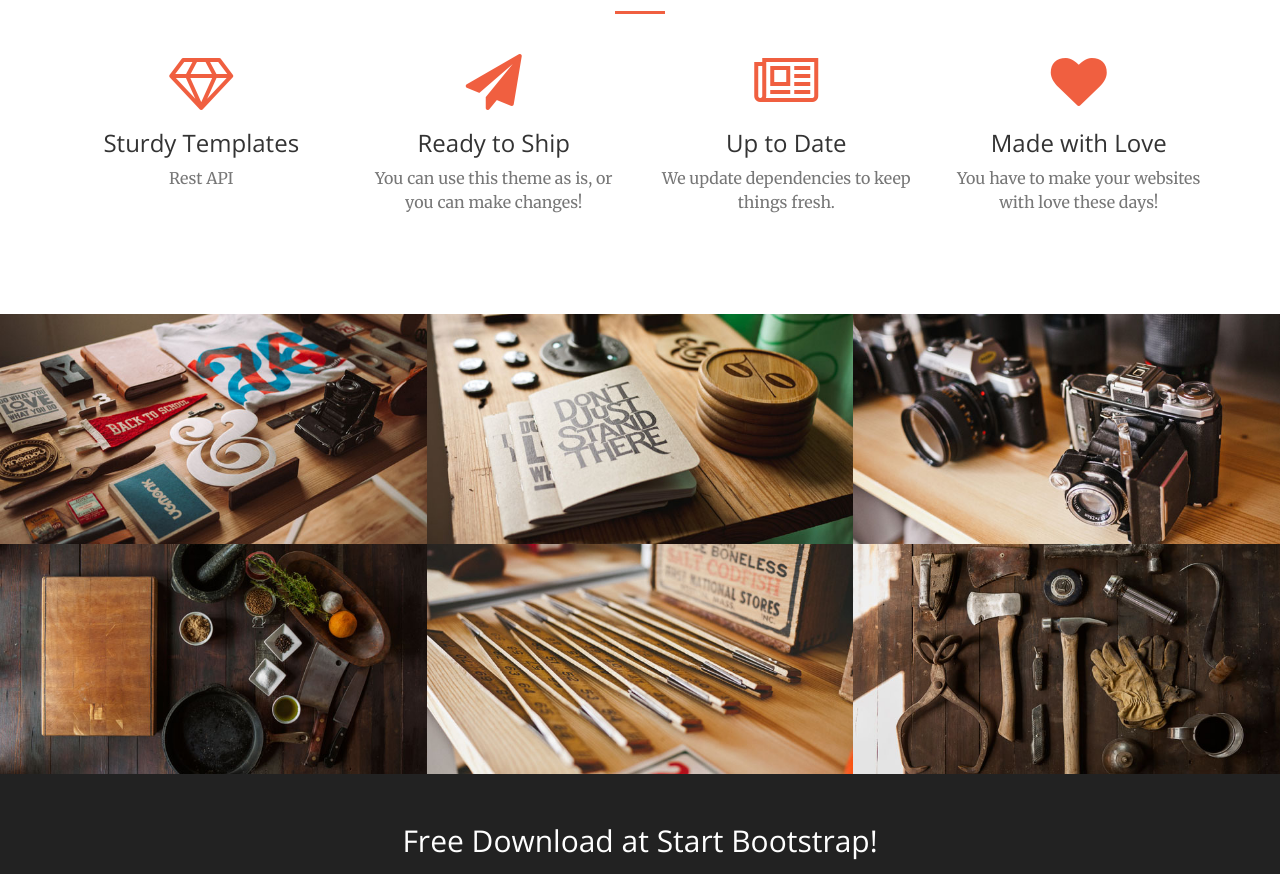
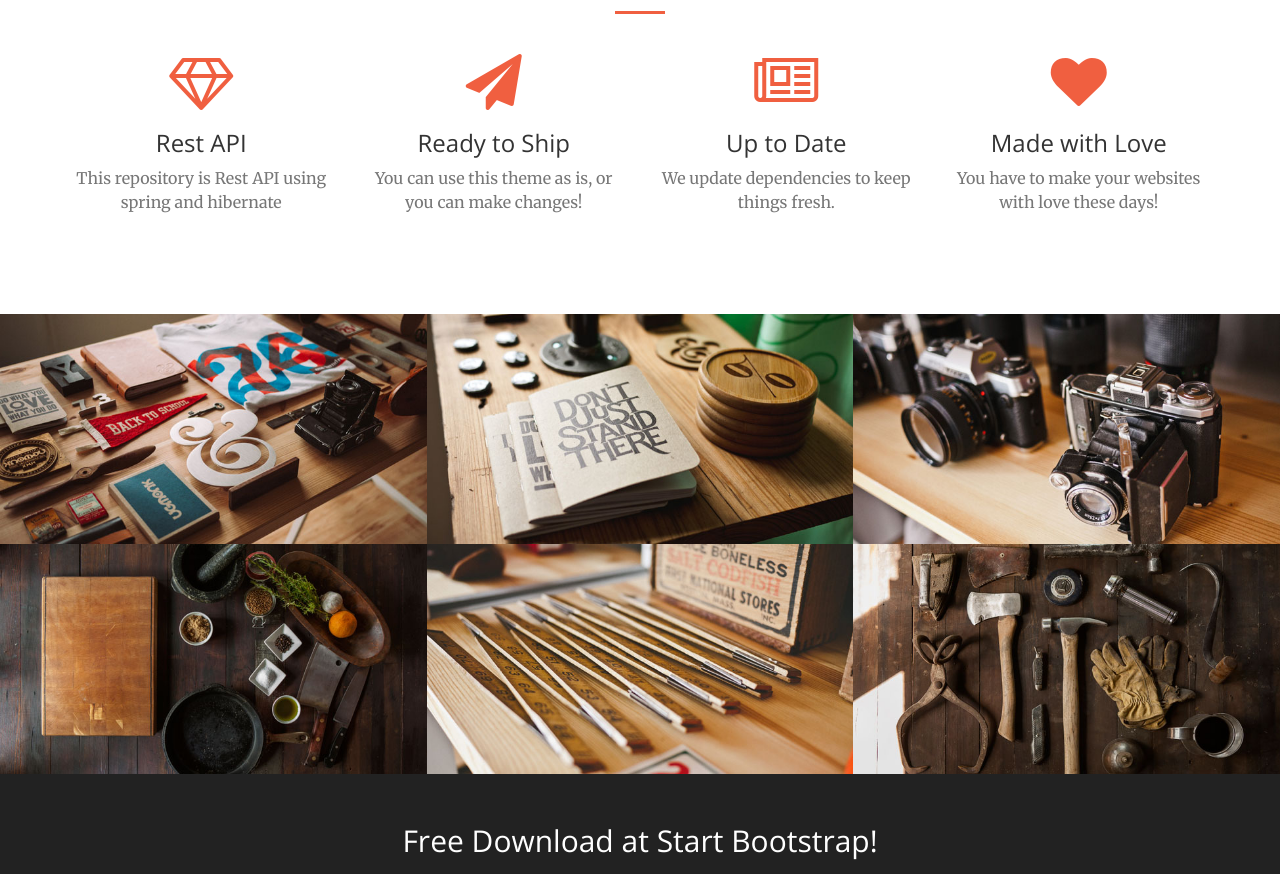
Before and after one commit to aniltako/aniltako.github.io, a website: page index.html in a window 1280 px wide. Shown: the part 1360-2234 px from the top of the page. Drawn offline with nearby package versions, Linux system fonts and the light colour scheme.

Commit message:
Update index.html

```diff
--- a/index.html
+++ b/index.html
@@ -106,8 +106,8 @@
                 <div class="col-lg-3 col-md-6 text-center">
                     <div class="service-box">
                         <i class="fa fa-4x fa-diamond text-primary sr-icons"></i>
-                        <h3>Sturdy Templates</h3>
-                        <p class="text-muted">Rest API</p>
+                        <h3>Rest API</h3>
+                        <p class="text-muted">This repository is Rest API using spring and hibernate</p>
                     </div>
                 </div>
                 <div class="col-lg-3 col-md-6 text-center">
```
